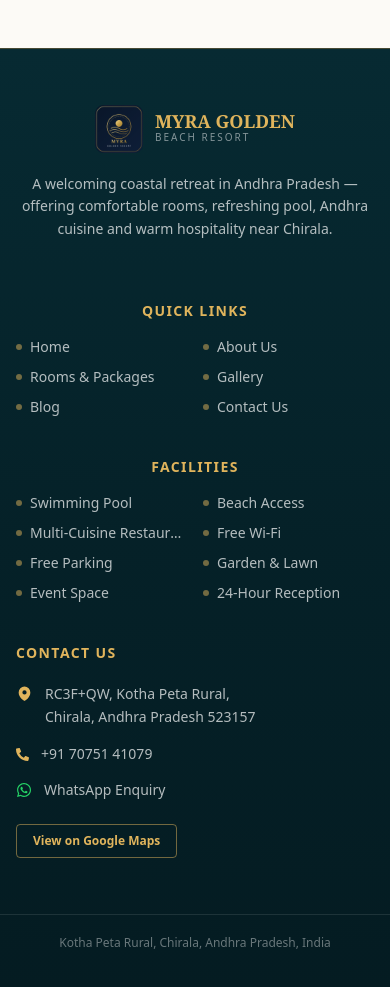
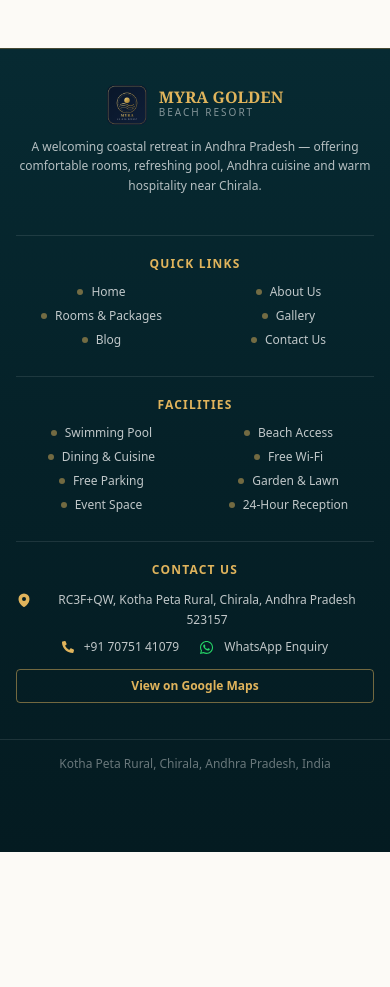
Before and after one commit to vatsalya-z/myra-golden-beach, a Next.js app: page /contact in a window 390 px wide. Shown: the part 3420-4407 px from the top of the page. After the commit the page ends 4272 px from the top, so only its background shows below. Built offline with nearby package versions, Linux system fonts and the light colour scheme; a web font is replaced by a local one.

Commit message:
Equalize LocationSection CTA buttons and center compact mobile footer

```diff
--- a/src/components/home/LocationSection.tsx
+++ b/src/components/home/LocationSection.tsx
@@ -76,8 +76,13 @@ export function LocationSection() {
                 </div>
               </motion.div>
 
-              <div className="pt-4 flex flex-wrap justify-center sm:justify-start items-center gap-4 w-full border-t border-[#E5D9C3]">
-                <Button href="/contact" variant="primary" size="md" className="min-w-[160px]">
+              <div className="pt-4 grid grid-cols-1 sm:grid-cols-2 gap-3.5 w-full border-t border-[#E5D9C3]">
+                <Button
+                  href="/contact"
+                  variant="primary"
+                  size="md"
+                  className="w-full border-2 border-transparent"
+                >
                   Enquire Now
                 </Button>
                 <Button
@@ -85,7 +90,7 @@ export function LocationSection() {
                   variant="outline"
                   size="md"
                   external
-                  className="min-w-[160px]"
+                  className="w-full"
                 >
                   View on Google Maps
                 </Button>
--- a/src/components/layout/Footer.tsx
+++ b/src/components/layout/Footer.tsx
@@ -12,12 +12,12 @@ export function Footer() {
   return (
     <footer className="bg-gradient-to-b from-[#072A32] via-[#052128] to-[#041B21] border-t border-[#E0B45C]/30 text-white/80" role="contentinfo">
       {/* Main footer */}
-      <div className="max-w-7xl mx-auto px-4 sm:px-6 py-14 lg:py-16">
-        <div className="grid grid-cols-1 sm:grid-cols-2 lg:grid-cols-4 gap-10">
+      <div className="max-w-7xl mx-auto px-4 sm:px-6 py-9 sm:py-12 lg:py-16">
+        <div className="grid grid-cols-1 sm:grid-cols-2 lg:grid-cols-4 gap-7 sm:gap-9 lg:gap-10">
           {/* Brand / About Us */}
           <div className="sm:col-span-2 lg:col-span-1 text-center sm:text-left flex flex-col items-center sm:items-start">
-            <Link href="/" className="inline-flex items-center gap-3 mb-5">
-              <div className="relative w-12 h-12">
+            <Link href="/" className="inline-flex items-center gap-3 mb-3 sm:mb-5">
+              <div className="relative w-10 h-10 sm:w-12 sm:h-12">
                 <Image
                   src="/logo/logo.png"
                   alt="MYRA Golden Beach Resort"
@@ -27,7 +27,7 @@ export function Footer() {
                 />
               </div>
               <div className="text-left">
-                <div className="text-[#E0B45C] font-playfair font-bold text-lg leading-none">
+                <div className="text-[#E0B45C] font-playfair font-bold text-base sm:text-lg leading-none">
                   MYRA GOLDEN
                 </div>
                 <div className="text-white/50 text-[10px] tracking-[0.2em] uppercase">
@@ -35,20 +35,20 @@ export function Footer() {
                 </div>
               </div>
             </Link>
-            <p className="text-sm leading-relaxed text-white/70 mb-5 max-w-md sm:max-w-none text-center sm:text-left">
+            <p className="text-xs sm:text-sm leading-relaxed text-white/70 mb-3 sm:mb-5 max-w-md sm:max-w-none">
               A welcoming coastal retreat in Andhra Pradesh — offering comfortable rooms,
               refreshing pool, Andhra cuisine and warm hospitality near Chirala.
             </p>
 
             {/* Social links */}
-            <div className="flex items-center justify-center sm:justify-start gap-3">
+            <div className="flex items-center gap-2.5 sm:gap-3">
               {siteConfig.socialLinks.instagram && (
                 <a
                   href={siteConfig.socialLinks.instagram}
                   target="_blank"
                   rel="noopener noreferrer"
                   aria-label="Instagram"
-                  className="w-9 h-9 rounded-full border border-white/20 flex items-center justify-center hover:border-[#E0B45C] hover:text-[#E0B45C] transition-colors text-xs font-bold"
+                  className="w-8 h-8 sm:w-9 sm:h-9 rounded-full border border-white/20 flex items-center justify-center hover:border-[#E0B45C] hover:text-[#E0B45C] transition-colors text-xs font-bold"
                 >
                   Ig
                 </a>
@@ -59,7 +59,7 @@ export function Footer() {
                   target="_blank"
                   rel="noopener noreferrer"
                   aria-label="Facebook"
-                  className="w-9 h-9 rounded-full border border-white/20 flex items-center justify-center hover:border-[#E0B45C] hover:text-[#E0B45C] transition-colors text-xs font-bold"
+                  className="w-8 h-8 sm:w-9 sm:h-9 rounded-full border border-white/20 flex items-center justify-center hover:border-[#E0B45C] hover:text-[#E0B45C] transition-colors text-xs font-bold"
                 >
                   Fb
                 </a>
@@ -70,7 +70,7 @@ export function Footer() {
                   target="_blank"
                   rel="noopener noreferrer"
                   aria-label="YouTube"
-                  className="w-9 h-9 rounded-full border border-white/20 flex items-center justify-center hover:border-[#E0B45C] hover:text-[#E0B45C] transition-colors text-xs font-bold"
+                  className="w-8 h-8 sm:w-9 sm:h-9 rounded-full border border-white/20 flex items-center justify-center hover:border-[#E0B45C] hover:text-[#E0B45C] transition-colors text-xs font-bold"
                 >
                   Yt
                 </a>
@@ -79,19 +79,19 @@ export function Footer() {
           </div>
 
           {/* Quick Links / Navigation Links */}
-          <div>
-            <h3 className="text-[#E0B45C] font-semibold text-sm uppercase tracking-widest mb-4 sm:mb-5 text-center sm:text-left">
+          <div className="border-t border-white/10 pt-5 sm:border-t-0 sm:pt-0">
+            <h3 className="text-[#E0B45C] font-semibold text-xs sm:text-sm uppercase tracking-widest mb-3 sm:mb-5 text-center sm:text-left">
               Quick Links
             </h3>
-            <ul className="grid grid-cols-2 sm:grid-cols-1 gap-x-4 gap-y-2.5">
+            <ul className="grid grid-cols-2 sm:grid-cols-1 gap-x-4 gap-y-2 sm:gap-y-2.5">
               {navLinks.map((link) => (
                 <li key={link.href}>
                   <Link
                     href={link.href}
-                    className="text-sm text-white/70 hover:text-[#E0B45C] transition-colors flex items-center gap-2 group"
+                    className="text-xs sm:text-sm text-white/75 hover:text-[#E0B45C] transition-colors flex items-center justify-center sm:justify-start gap-2 group"
                   >
                     <span className="w-1.5 h-1.5 rounded-full bg-[#E0B45C]/50 group-hover:bg-[#E0B45C] transition-colors shrink-0" />
-                    <span className="truncate">{link.label}</span>
+                    <span>{link.label}</span>
                   </Link>
                 </li>
               ))}
@@ -99,58 +99,59 @@ export function Footer() {
           </div>
 
           {/* Facilities */}
-          <div>
-            <h3 className="text-[#E0B45C] font-semibold text-sm uppercase tracking-widest mb-4 sm:mb-5 text-center sm:text-left">
+          <div className="border-t border-white/10 pt-5 sm:border-t-0 sm:pt-0">
+            <h3 className="text-[#E0B45C] font-semibold text-xs sm:text-sm uppercase tracking-widest mb-3 sm:mb-5 text-center sm:text-left">
               Facilities
             </h3>
-            <ul className="grid grid-cols-2 sm:grid-cols-1 gap-x-4 gap-y-2.5 text-sm text-white/70">
+            <ul className="grid grid-cols-2 sm:grid-cols-1 gap-x-4 gap-y-2 sm:gap-y-2.5 text-xs sm:text-sm text-white/75">
               {[
                 "Swimming Pool",
                 "Beach Access",
-                "Multi-Cuisine Restaurant",
+                "Dining & Cuisine",
                 "Free Wi-Fi",
                 "Free Parking",
                 "Garden & Lawn",
                 "Event Space",
                 "24-Hour Reception",
               ].map((item) => (
-                <li key={item} className="flex items-center gap-2">
+                <li key={item} className="flex items-center justify-center sm:justify-start gap-2">
                   <span className="w-1.5 h-1.5 rounded-full bg-[#E0B45C]/50 shrink-0" />
-                  <span className="truncate">{item}</span>
+                  <span>{item}</span>
                 </li>
               ))}
             </ul>
           </div>
 
           {/* Contact */}
-          <div>
-            <h3 className="text-[#E0B45C] font-semibold text-sm uppercase tracking-widest mb-5">
+          <div className="border-t border-white/10 pt-5 sm:border-t-0 sm:pt-0">
+            <h3 className="text-[#E0B45C] font-semibold text-xs sm:text-sm uppercase tracking-widest mb-3 sm:mb-5 text-center sm:text-left">
               Contact Us
             </h3>
-            <div className="space-y-4">
-              <div className="flex gap-3">
-                <HiMapPin size={17} className="text-[#E0B45C] shrink-0 mt-0.5" />
-                <p className="text-sm text-white/70 leading-relaxed">
+            <div className="space-y-2.5 sm:space-y-4">
+              <div className="flex items-start justify-center sm:justify-start gap-2 sm:gap-3 text-center sm:text-left">
+                <HiMapPin size={16} className="text-[#E0B45C] shrink-0 mt-0.5" />
+                <p className="text-xs sm:text-sm text-white/75 leading-relaxed">
                   RC3F+QW, Kotha Peta Rural,
-                  <br />
+                  <br className="hidden sm:inline" />{" "}
                   Chirala, Andhra Pradesh 523157
                 </p>
               </div>
 
+              <div className="flex flex-wrap items-center justify-center sm:justify-start gap-x-5 gap-y-2 sm:flex-col sm:items-start sm:gap-y-3">
                 <a
                   href={`tel:${siteConfig.phone}`}
-                className="flex items-center gap-3 text-sm text-white/70 hover:text-[#E0B45C] transition-colors"
+                  className="flex items-center gap-2.5 text-xs sm:text-sm text-white/75 hover:text-[#E0B45C] transition-colors"
                 >
-                <FaPhoneAlt size={13} className="text-[#E0B45C] shrink-0" />
+                  <FaPhoneAlt size={12} className="text-[#E0B45C] shrink-0" />
                   {siteConfig.phoneDisplay}
                 </a>
 
                 {siteConfig.email && (
                   <a
                     href={`mailto:${siteConfig.email}`}
-                  className="flex items-center gap-3 text-sm text-white/70 hover:text-[#E0B45C] transition-colors"
+                    className="flex items-center gap-2.5 text-xs sm:text-sm text-white/75 hover:text-[#E0B45C] transition-colors"
                   >
-                  <HiEnvelope size={15} className="text-[#E0B45C] shrink-0" />
+                    <HiEnvelope size={14} className="text-[#E0B45C] shrink-0" />
                     {siteConfig.email}
                   </a>
                 )}
@@ -159,17 +160,18 @@ export function Footer() {
                   href={whatsappUrl}
                   target="_blank"
                   rel="noopener noreferrer"
-                className="flex items-center gap-3 text-sm text-white/70 hover:text-[#25D366] transition-colors"
+                  className="flex items-center gap-2.5 text-xs sm:text-sm text-white/75 hover:text-[#25D366] transition-colors"
                 >
-                <FaWhatsapp size={16} className="text-[#25D366] shrink-0" />
+                  <FaWhatsapp size={15} className="text-[#25D366] shrink-0" />
                   WhatsApp Enquiry
                 </a>
+              </div>
 
               <a
                 href={siteConfig.googleBusinessProfile}
                 target="_blank"
                 rel="noopener noreferrer"
-                className="inline-flex items-center gap-2 mt-2 px-4 py-2 border border-[#E0B45C]/50 text-[#E0B45C] text-xs font-semibold rounded-sm hover:bg-[#E0B45C] hover:text-[#072A32] transition-all"
+                className="inline-flex items-center justify-center gap-2 mt-1 sm:mt-2 px-4 py-2 border border-[#E0B45C]/50 text-[#E0B45C] text-xs font-semibold rounded-sm hover:bg-[#E0B45C] hover:text-[#072A32] transition-all w-full sm:w-auto"
               >
                 View on Google Maps
               </a>
@@ -180,7 +182,7 @@ export function Footer() {
 
       {/* Bottom bar */}
       <div className="border-t border-white/10">
-        <div className="max-w-7xl mx-auto px-4 sm:px-6 py-5 pb-20 lg:pb-5 flex items-center justify-center sm:justify-end text-xs text-white/40 text-center sm:text-right">
+        <div className="max-w-7xl mx-auto px-4 sm:px-6 py-4 pb-20 lg:pb-5 flex items-center justify-center sm:justify-end text-xs text-white/40 text-center sm:text-right">
           <p>Kotha Peta Rural, Chirala, Andhra Pradesh, India</p>
         </div>
       </div>
```
Lines whose indentation alone changed are shown as unchanged.
